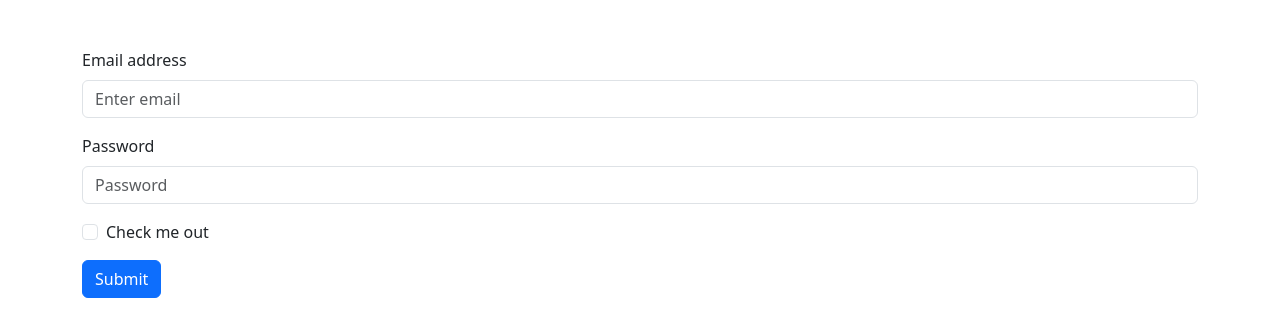
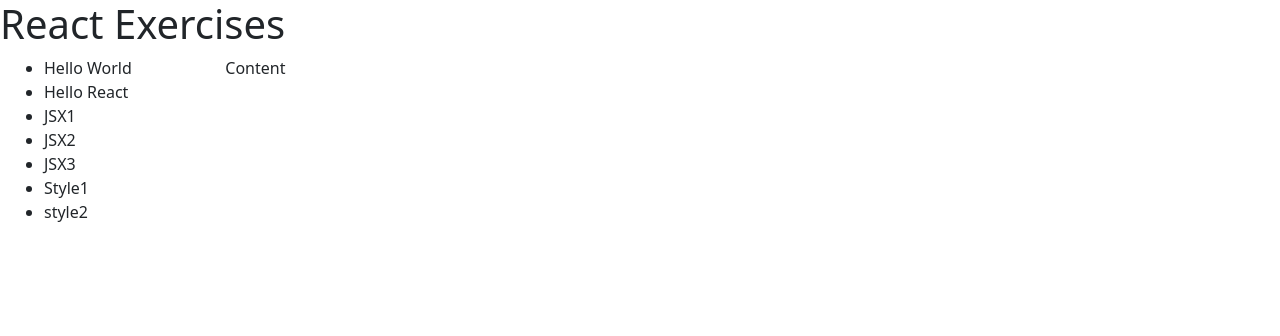
Before and after one commit to bayramsoltan/react-playground, a React (Create React App) app in the folder exercises/: page / in a window 1280 px wide. Shown: the top 336 px of the page. Built offline with nearby package versions, Linux system fonts and the light colour scheme.

Commit message:
react-router-dom

```diff
--- a/exercises/package.json
+++ b/exercises/package.json
@@ -14,6 +14,7 @@
     "react-bootstrap": "^2.8.0",
     "react-dom": "^18.2.0",
     "react-icons": "^4.10.1",
+    "react-router-dom": "^6.14.2",
     "react-scripts": "5.0.1",
     "web-vitals": "^2.1.4",
     "yup": "^1.2.0"
--- a/exercises/src/App.js
+++ b/exercises/src/App.js
@@ -43,11 +43,26 @@
 import Form4 from "./components/26-forms/form4";
 import Form5 from "./components/26-forms/form5";
 import Form6 from "./components/26-forms/form6";
+import { BrowserRouter } from "react-router-dom";
+import { Col, Container, Row } from "react-bootstrap";
+import Header from "./components/00-home/header/header";
+import Menu from "./components/00-home/menu/menu";
 
 const App = () => {
   //compononets names should start with capital letter
   return (
-    <div>
+    <BrowserRouter>
+    <Header/>
+    <Container fluid>
+      <Row>
+        <Col sm={2}>
+        <Menu/>
+        </Col>
+        <Col sm={10}>
+    Content
+        </Col>
+      </Row>
+    </Container>
       {/*
       <HelloWorld/>
             <JSX1/>
@@ -92,12 +107,13 @@
 <Form3/>
 <Form4/>
 <Form5/>
+<Form6/>
 */}
 
 
-<Form6/>
 
-    </div>
+
+    </BrowserRouter>
   );
 };
 
--- /dev/null
+++ b/exercises/src/components/00-home/header/header.js
@@ -0,0 +1,10 @@
+import React from 'react'
+
+const Header = () => {
+  return (
+    <header><h1>React Exercises</h1>
+    </header>
+  )
+}
+
+export default Header
--- /dev/null
+++ b/exercises/src/components/00-home/header/header.scss
@@ -0,0 +1,3 @@
+.header{
+    text-align: center;
+}
--- /dev/null
+++ b/exercises/src/components/00-home/menu/menu.js
@@ -0,0 +1,19 @@
+import React from 'react'
+
+const Menu = () => {
+  return (
+    <nav>
+        <ul>
+            <li>Hello World</li>
+            <li>Hello React</li>
+            <li>JSX1</li>
+            <li>JSX2</li>
+            <li>JSX3</li>
+            <li>Style1</li>
+            <li>style2</li>
+        </ul>
+    </nav>
+  )
+}
+
+export default Menu
--- a/exercises/src/components/26-forms/form6.js
+++ b/exercises/src/components/26-forms/form6.js
@@ -1,3 +1,4 @@
+import axios from 'axios';
 import { useFormik } from 'formik';
 import React from 'react'
 import { Button, Container, Form } from 'react-bootstrap'
@@ -18,8 +19,20 @@
 })
 
 
-const onSubmit = (values) =>{
-console.log(values);
+const onSubmit = async (values) =>{
+
+
+
+    try{
+        const resp = await axios.post("https://carrental-v3-backend.herokuapp.com/login",values);
+        console.log(resp.data);
+        localStorage.setItem("token",resp.data.token)
+    }
+    catch (err){
+        console.log(err);
+        alert(err.response.data.message);
+
+    }
 }
 
 const formik = useFormik({
```
Also changed, not shown: 1 other file (tests, documents, lock files or other folders).
